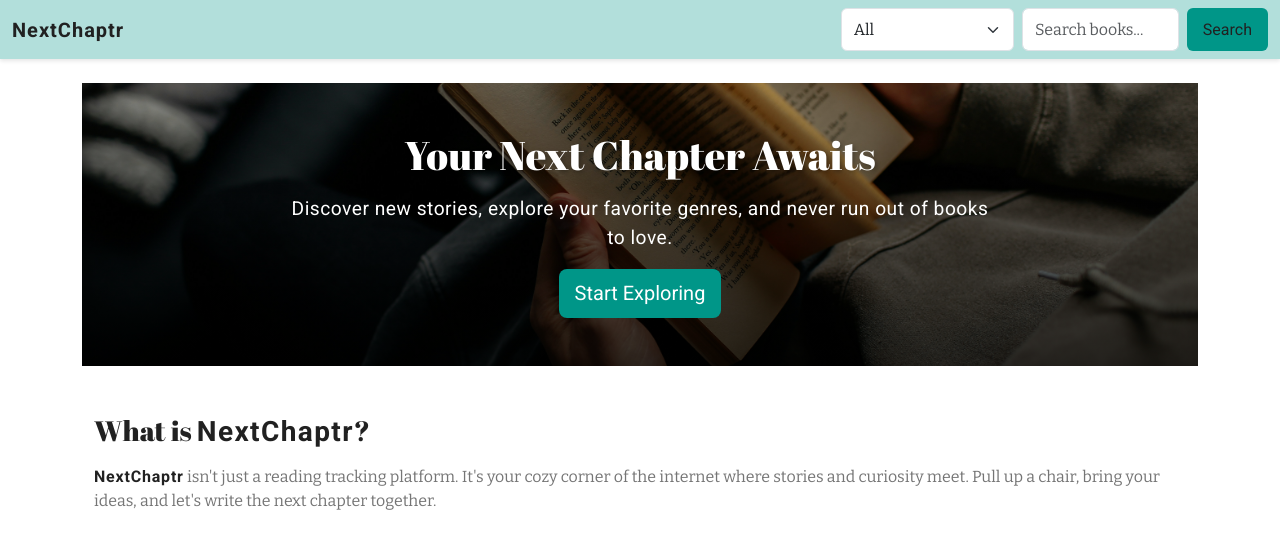
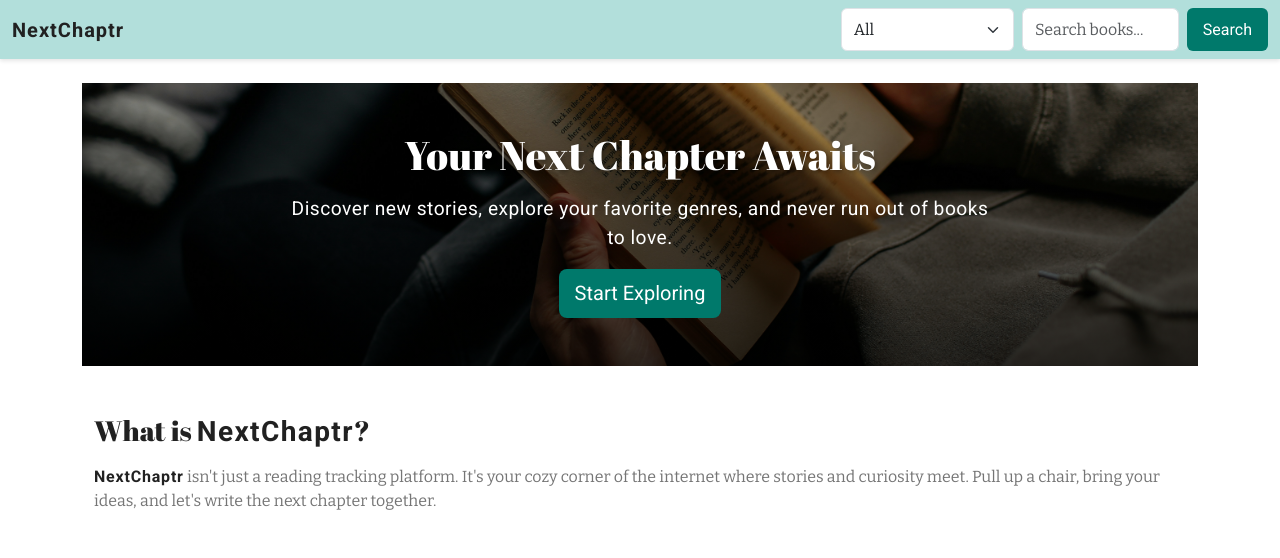
Before and after one commit to larevolucia/chaptr, a Django app: page / in a window 1280 px wide. Shown: the top 558 px of the page. Run offline with Django 5.2, Linux system fonts and the light colour scheme.

Commit message:
Fix static image path for favicon

```diff
--- a/static/css/style.css
+++ b/static/css/style.css
@@ -49,8 +49,8 @@ nav {
 
 /* INTERACTIVE ELEMENTS */
 button, .btn {
-  background-color: var(--primary-color);
-  color: var(--text-color-light);
+  background-color: var(--primary-color-dark);
+  color: var(--background-color-light);
   border: none;
   padding: 0.6rem 1rem;
   font-family: var(--brand-font);
@@ -58,8 +58,8 @@ button, .btn {
 }
 
 button:hover, .btn:hover {
-    background-color: var(--primary-color-dark);
-    color: var(--text-color-light);
+    background-color: var(--primary-color);
+    color: var(--background-color-light);
 }
 
 a {
--- a/templates/base.html
+++ b/templates/base.html
@@ -6,7 +6,7 @@
     <meta name="viewport" content="width=device-width, initial-scale=1">
     <title>{% block title %}Home{% endblock %} | NextChaptr</title>
     <!-- Favicon -->
-    <link rel="icon" type="image/x-icon" href="{% static 'img/favicon_io/favicon.ico' %}">
+    <link rel="icon" type="image/x-icon" href="{% static 'images/favicon_io/favicon.ico' %}">
 
     <!-- Google Fonts -->
     <link rel="preconnect" href="https://fonts.googleapis.com">
```
Also changed, not shown: 1 other file.
